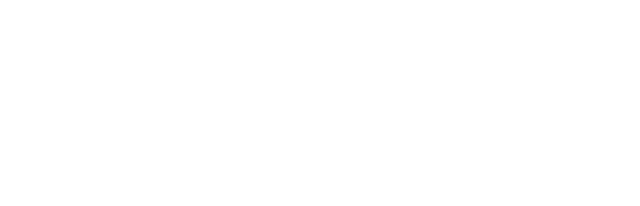
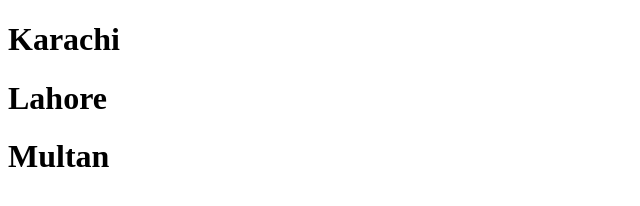
Before and after one commit to KhUbAiB7/first_rep, a plain HTML site: page index.html in a window 1280 px wide. Shown: the whole page, without its empty margins (0-640 px from the left). Drawn offline with Linux system fonts and the light colour scheme.

Commit message:
filesave

```diff
--- a/index.html
+++ b/index.html
@@ -6,5 +6,9 @@
 </head>
 
 <body>
+
+<h1>Karachi</h1>
+<h1>Lahore</h1>
+<h1>Multan</h1>
 </body>
 </html>
```
